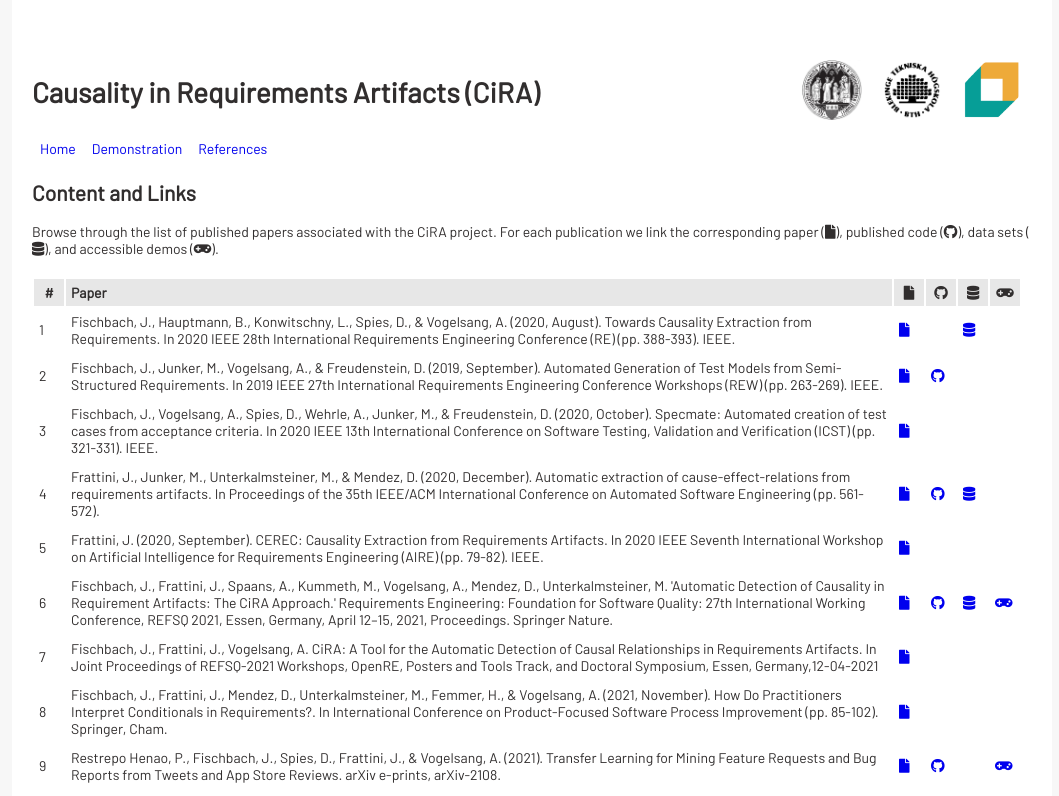
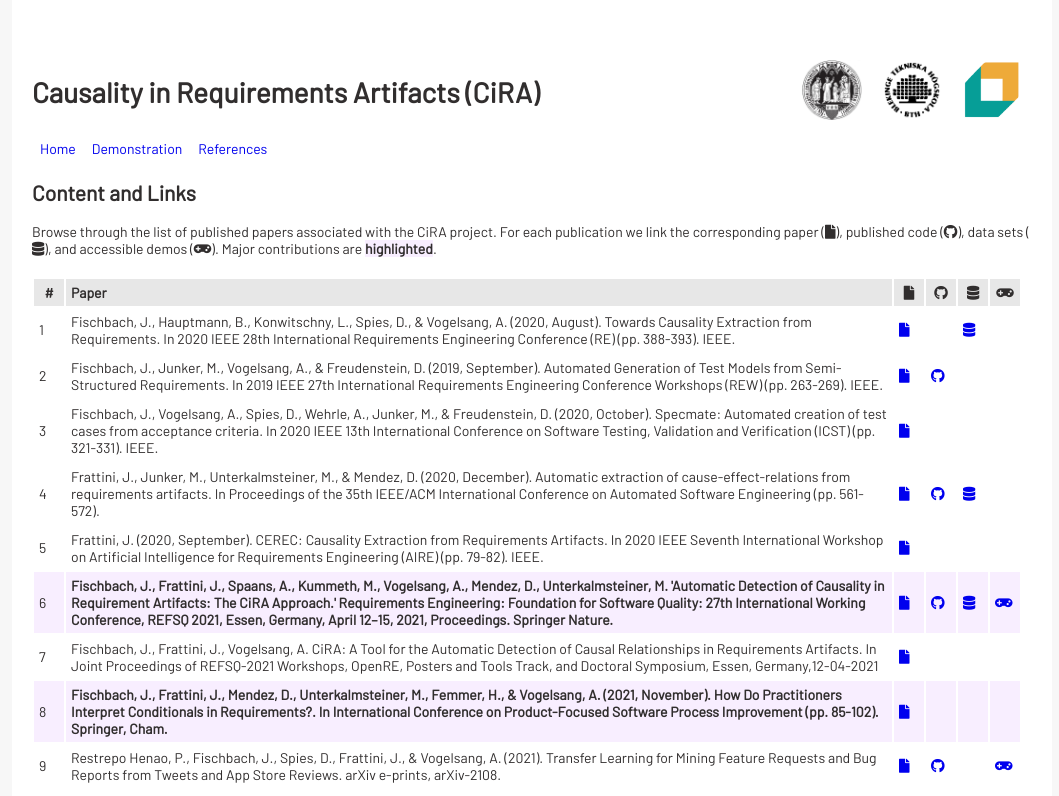
Before and after one commit to JulianFrattini/cira-web, a React (Create React App) app in the folder frontend/: page /references in a window 1280 px wide. Shown: the top 796 px of the page, without its empty margins (108-1167 px from the left). Built offline with nearby package versions, Linux system fonts and the light colour scheme.

Commit message:
Added table highlights

```diff
--- a/frontend/src/pages/references.js
+++ b/frontend/src/pages/references.js
@@ -7,7 +7,7 @@ const References = () => {
     return (
         <div>
             <h2>Content and Links</h2>
-            <p>Browse through the list of published papers associated with the CiRA project. For each publication we link the corresponding paper (<span><i className="fa fa-file" title="Publication"></i></span>), published code (<span><i className="fab fa-github" title="Source Code"></i></span>), data sets (<span><i className="fa fa-database" title="Data Set"></i></span>), and accessible demos (<span><i className="fa fa-gamepad" title="Demonstration"></i></span>).</p>
+            <p>Browse through the list of published papers associated with the CiRA project. For each publication we link the corresponding paper (<span><i className="fa fa-file" title="Publication"></i></span>), published code (<span><i className="fab fa-github" title="Source Code"></i></span>), data sets (<span><i className="fa fa-database" title="Data Set"></i></span>), and accessible demos (<span><i className="fa fa-gamepad" title="Demonstration"></i></span>). Major contributions are <span className='tcol_highlight'><b>highlighted</b></span>.</p>
 
             <table className="t_span">
                 <thead>
@@ -23,9 +23,9 @@ const References = () => {
                 <tbody>
                     {
                         publications.map(pub =>
-                            <tr key={pub.index}>
+                            <tr key={pub.index} className={pub.main ? 'tcol_highlight' : ''}>
                                 <td>{pub.index}</td>
-                                <td>{pub.label}</td>
+                                <td>{pub.main ? <b>{pub.label}</b> : pub.label}</td>
                                 <td>{pub.link ? <a href={pub.link} target="_blank" rel="noreferrer"><i className="fa fa-file" /></a> : ""}</td>
                                 <td>{pub.repo ? <a href={pub.repo} target="_blank" rel="noreferrer"><i className="fab fa-github" /></a> : ""}</td>
                                 <td>{pub.data ? <a href={pub.data} target="_blank" rel="noreferrer"><i className="fa fa-database" /></a> : ""}</td>
--- a/frontend/src/stylesheets/tables.css
+++ b/frontend/src/stylesheets/tables.css
@@ -27,7 +27,7 @@ th, td {
 }
 
 .tcol_highlight {
-    background-color: rgba(0, 225, 255, 0.1)
+    background-color: rgba(189, 90, 255, 0.1)
 }
 
 tbody>tr:hover {
```
